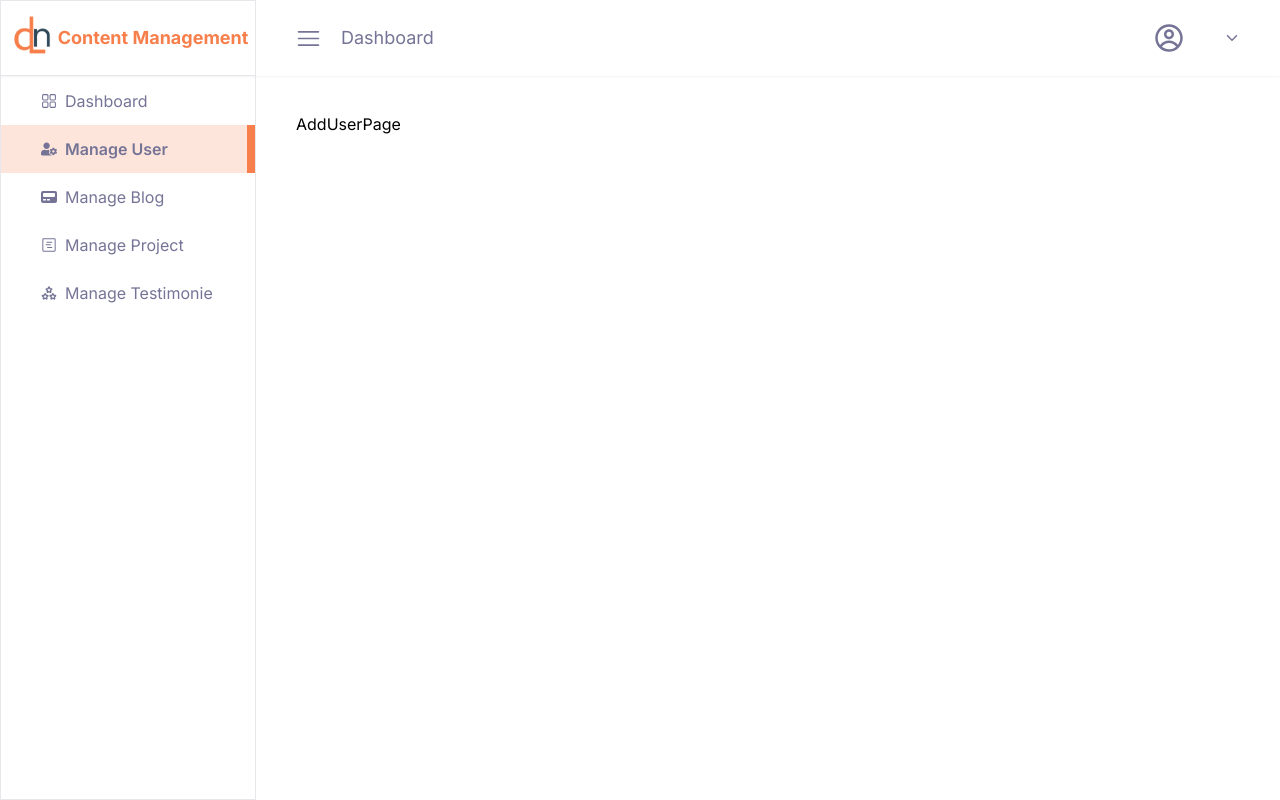
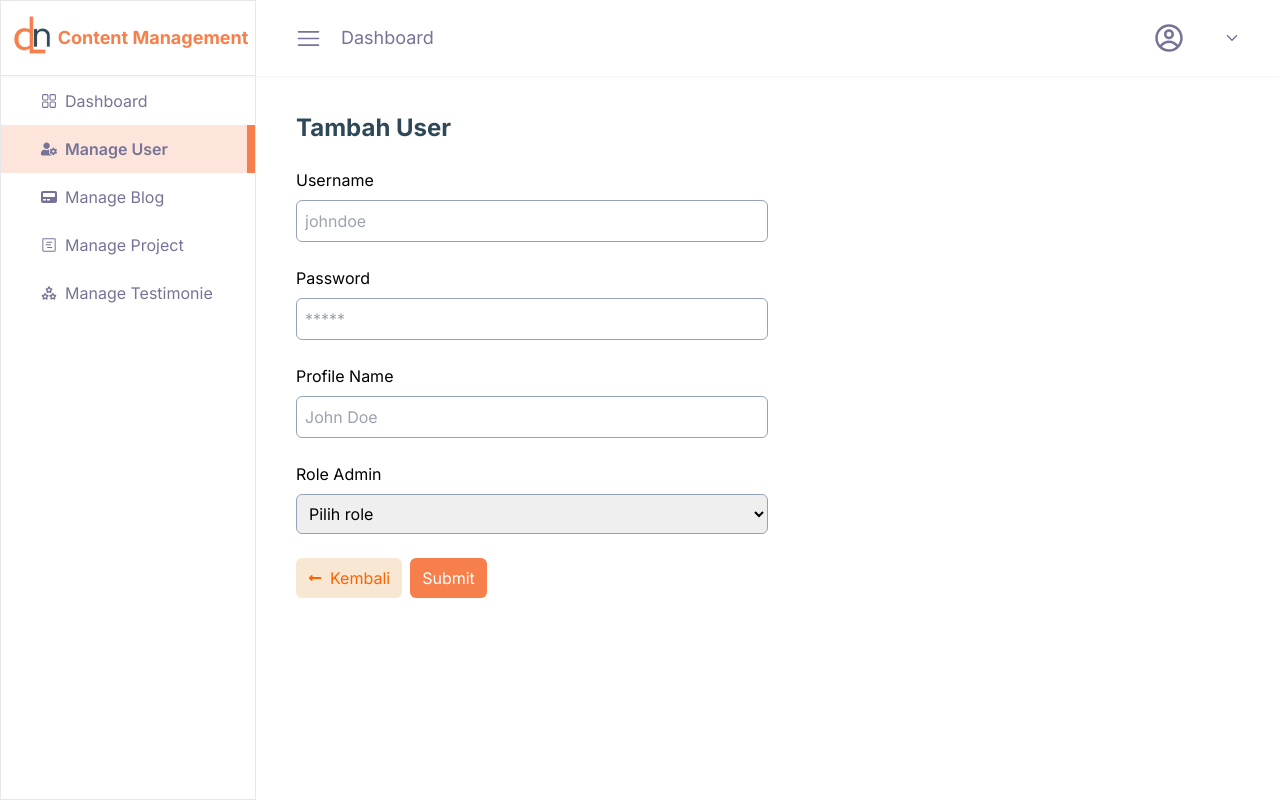
Before and after one commit to tubagusdylan/portfolio-fe, a React (Vite) app: page /cms/users/add in a window 1280 px wide. Built offline with nearby package versions, Linux system fonts and the light colour scheme; no server answers.

Commit message:
feat: add user ui and function

```diff
--- a/src/components/cms/Button.tsx
+++ b/src/components/cms/Button.tsx
@@ -1,22 +1,39 @@
 import { FC } from "react";
-import { FaRegTrashAlt, FaPencilAlt, FaPlus } from "react-icons/fa";
+import { FaRegTrashAlt, FaPencilAlt, FaPlus, FaLongArrowAltLeft } from "react-icons/fa";
 
 interface ButtonProps {
   width?: string;
   isLoading?: boolean;
-  type?: "add" | "edit" | "delete";
+  type?: "add" | "edit" | "delete" | "back";
+  buttonType?: "submit" | "button";
+  variant: "primary" | "secondary";
   children?: string;
   size?: string;
   onClick?: () => void;
 }
 
-const Button: FC<ButtonProps> = ({ width, isLoading, type, children, size, onClick }) => {
+const Button: FC<ButtonProps> = ({ width, isLoading, type, children, size, buttonType, variant, onClick }) => {
   return (
     <button
-      className={`flex gap-x-2 items-center text-center lg:text-${size} bg-orange text-white py-2 px-3 rounded-md hover:bg-dark-orange transition-all duration-300 ease-in-out w-${width}`}
+      className={`${variant === "primary" ? "primary-btn" : "secondary-btn"} lg:text-${size}  w-${width}`}
       onClick={onClick}
+      type={buttonType}
       disabled={isLoading}>
-      <span>{type === "add" ? <FaPlus size={14} /> : type === "edit" ? <FaPencilAlt size={12} /> : type === "delete" ? <FaRegTrashAlt /> : ""}</span>
+      {type && (
+        <span>
+          {type === "add" ? (
+            <FaPlus size={12} />
+          ) : type === "edit" ? (
+            <FaPencilAlt size={12} />
+          ) : type === "delete" ? (
+            <FaRegTrashAlt size={12} />
+          ) : type === "back" ? (
+            <FaLongArrowAltLeft size={14} />
+          ) : (
+            ""
+          )}
+        </span>
+      )}
       {children}
     </button>
   );
--- /dev/null
+++ b/src/components/cms/FormUser.tsx
@@ -0,0 +1,102 @@
+import { useInputText } from "@hooks/useInputText";
+import { useSelect } from "@hooks/useSelect";
+import { Users } from "@services/users/types";
+import { FC, FormEvent } from "react";
+import { useNavigate } from "react-router-dom";
+import Button from "./Button";
+import PATH from "@config/path";
+
+interface FormUserProps {
+  action?: "add" | "edit";
+  dataEdit?: Users;
+  onSubmit: (data: any) => void;
+}
+
+const FormUser: FC<FormUserProps> = ({ action, dataEdit, onSubmit }) => {
+  const [username, onChangeUsername] = useInputText("");
+  const [password, onChangePassword] = useInputText("");
+  const [profileName, onChangeProfileName] = useInputText("");
+  const [role, onChangeRole] = useSelect("");
+  const navigate = useNavigate();
+
+  const onSubmitHandler = (e: FormEvent<HTMLFormElement>) => {
+    e.preventDefault();
+    const data = {
+      username: username,
+      password: password,
+      profileName: profileName,
+      isAdmin: role,
+    };
+
+    onSubmit(data);
+  };
+
+  return (
+    <>
+      <form className="w-full" onSubmit={onSubmitHandler}>
+        <div className="w-1/2 mt-6">
+          <label htmlFor="username" className="mb-2 block">
+            Username
+          </label>
+          <input
+            type="text"
+            className="w-full border border-slate-400 p-2 rounded-md outline-none focus:ring-1 focus:ring-orange"
+            placeholder="johndoe"
+            value={action === "edit" ? dataEdit?.username : username}
+            onChange={onChangeUsername}
+          />
+        </div>
+        <div className="w-1/2 mt-6">
+          <label htmlFor="password" className="mb-2 block">
+            {action === "edit" ? "New Password" : "Password"}
+          </label>
+          <input
+            type="password"
+            className="w-full border border-slate-400 p-2 rounded-md outline-none focus:ring-1 focus:ring-orange"
+            placeholder="*****"
+            value={password}
+            onChange={onChangePassword}
+          />
+        </div>
+        <div className="w-1/2 mt-6">
+          <label htmlFor="profile" className="mb-2 block">
+            Profile Name
+          </label>
+          <input
+            type="text"
+            className="w-full border border-slate-400 p-2 rounded-md outline-none focus:ring-1 focus:ring-orange"
+            placeholder="John Doe"
+            value={action === "edit" ? dataEdit?.profile_name : profileName}
+            onChange={onChangeProfileName}
+          />
+        </div>
+        <div className="w-1/2 mt-6">
+          <label htmlFor="admin" className="mb-2 block">
+            Role Admin
+          </label>
+          <select
+            id="admin"
+            className="w-full border border-slate-400 p-2 rounded-md outline-none focus:ring-1 focus:ring-orange"
+            onChange={onChangeRole}
+            value={action === "edit" ? `${dataEdit?.is_admin}` : role}>
+            <option value="" disabled>
+              Pilih role
+            </option>
+            <option value="1">Ya</option>
+            <option value="0">Tidak</option>
+          </select>
+        </div>
+        <div className="w-1/2 mt-6 flex gap-x-2">
+          <Button variant="secondary" type="back" onClick={() => navigate(PATH.USERS_PAGE)}>
+            Kembali
+          </Button>
+          <Button variant="primary" buttonType="submit">
+            Submit
+          </Button>
+        </div>
+      </form>
+    </>
+  );
+};
+
+export default FormUser;
--- a/src/components/cms/TableBase/Table.tsx
+++ b/src/components/cms/TableBase/Table.tsx
@@ -56,12 +56,12 @@ function Table<T>({ theaders, tbodies, editHandler, canEdit, canDelete, deleteHa
                 <td className="border border-slate-500 text-left p-2">
                   <div className="flex gap-1">
                     {canEdit && (
-                      <Button type="edit" size="sm" onClick={editHandler}>
+                      <Button variant="primary" type="edit" size="sm" onClick={editHandler}>
                         Edit
                       </Button>
                     )}
                     {canDelete && (
-                      <Button type="delete" size="sm" onClick={deleteHandler}>
+                      <Button variant="primary" type="delete" size="sm" onClick={deleteHandler}>
                         Delete
                       </Button>
                     )}
--- /dev/null
+++ b/src/hooks/useSelect.ts
@@ -0,0 +1,13 @@
+import { useState, ChangeEvent } from "react";
+
+type useSelect = [string, (event: ChangeEvent<HTMLSelectElement>) => void];
+
+export const useSelect = (defaultValue: string = ""): useSelect => {
+  const [value, setValue] = useState(defaultValue);
+
+  const onValueChangeHandler = (event: ChangeEvent<HTMLSelectElement>) => {
+    setValue(event.target.value);
+  };
+
+  return [value, onValueChangeHandler];
+};
--- a/src/index.css
+++ b/src/index.css
@@ -38,3 +38,11 @@
 .active {
   @apply border-r-8 border-r-orange bg-orange bg-opacity-20 font-semibold;
 }
+
+.primary-btn {
+  @apply flex gap-x-2 items-center text-center bg-orange text-white py-2 px-3 rounded-md hover:bg-dark-orange transition-all duration-300 ease-in-out;
+}
+
+.secondary-btn{
+  @apply flex gap-x-2 items-center text-center bg-[#f8e7d2] text-[#ff6200] py-2 px-3 rounded-md hover:bg-[#e9d5cc] transition-all duration-300 ease-in-out;
+}
--- a/src/pages/cms/user/add/index.tsx
+++ b/src/pages/cms/user/add/index.tsx
@@ -1,9 +1,27 @@
+import FormUser from "@components/cms/FormUser";
 import Template from "@layouts/cms/Template";
+import { useAddUserMutation } from "@services/users/api";
+import { toast } from "react-toastify";
 
 const AddUserPage = () => {
+  const [addUser] = useAddUserMutation();
+
+  const addUserHandler = async (data: any) => {
+    const response = await addUser(data);
+    if (response.data?.success) {
+      toast.success(response.data.message);
+      setTimeout(() => {
+        window.location.href = `${window.location.origin}/cms/users`;
+      }, 1500);
+      return;
+    }
+    return toast.error((response.error as any).data.message);
+  };
+
   return (
     <Template>
-      <h1>AddUserPage</h1>
+      <h1 className="text-2xl font-bold text-blue">Tambah User</h1>
+      <FormUser action="add" onSubmit={addUserHandler} />
     </Template>
   );
 };
--- a/src/pages/cms/user/index.tsx
+++ b/src/pages/cms/user/index.tsx
@@ -15,7 +15,7 @@ const ManageUserPage = () => {
     <Template>
       <h1 className="text-2xl font-bold text-blue">Daftar User</h1>
       <div className="flex justify-end">
-        <Button type="add" size="md" onClick={() => navigate(PATH.ADD_USERS_PAGE)}>
+        <Button variant="primary" type="add" size="md" onClick={() => navigate(PATH.ADD_USERS_PAGE)}>
           Tambah User
         </Button>
       </div>
```
